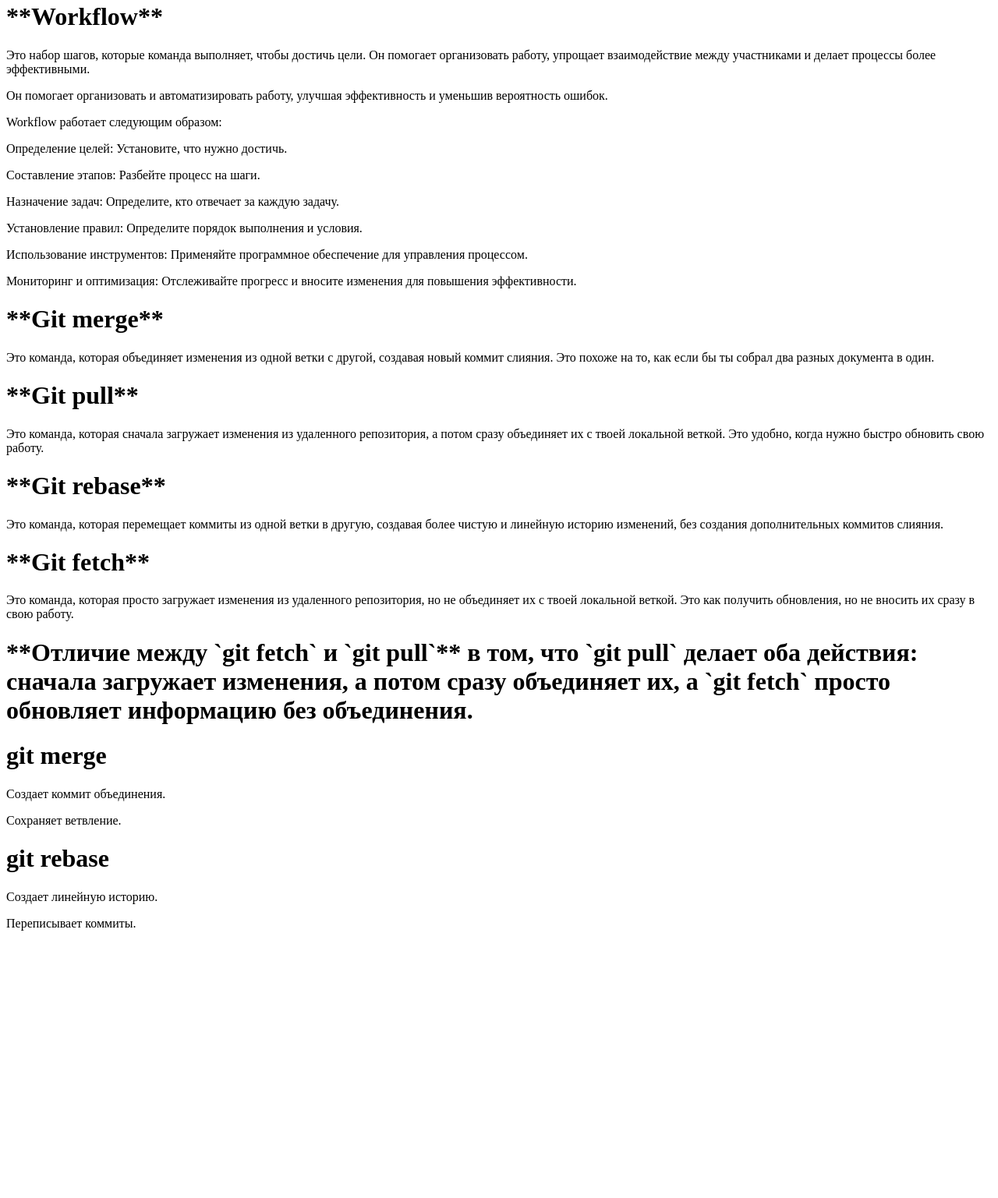
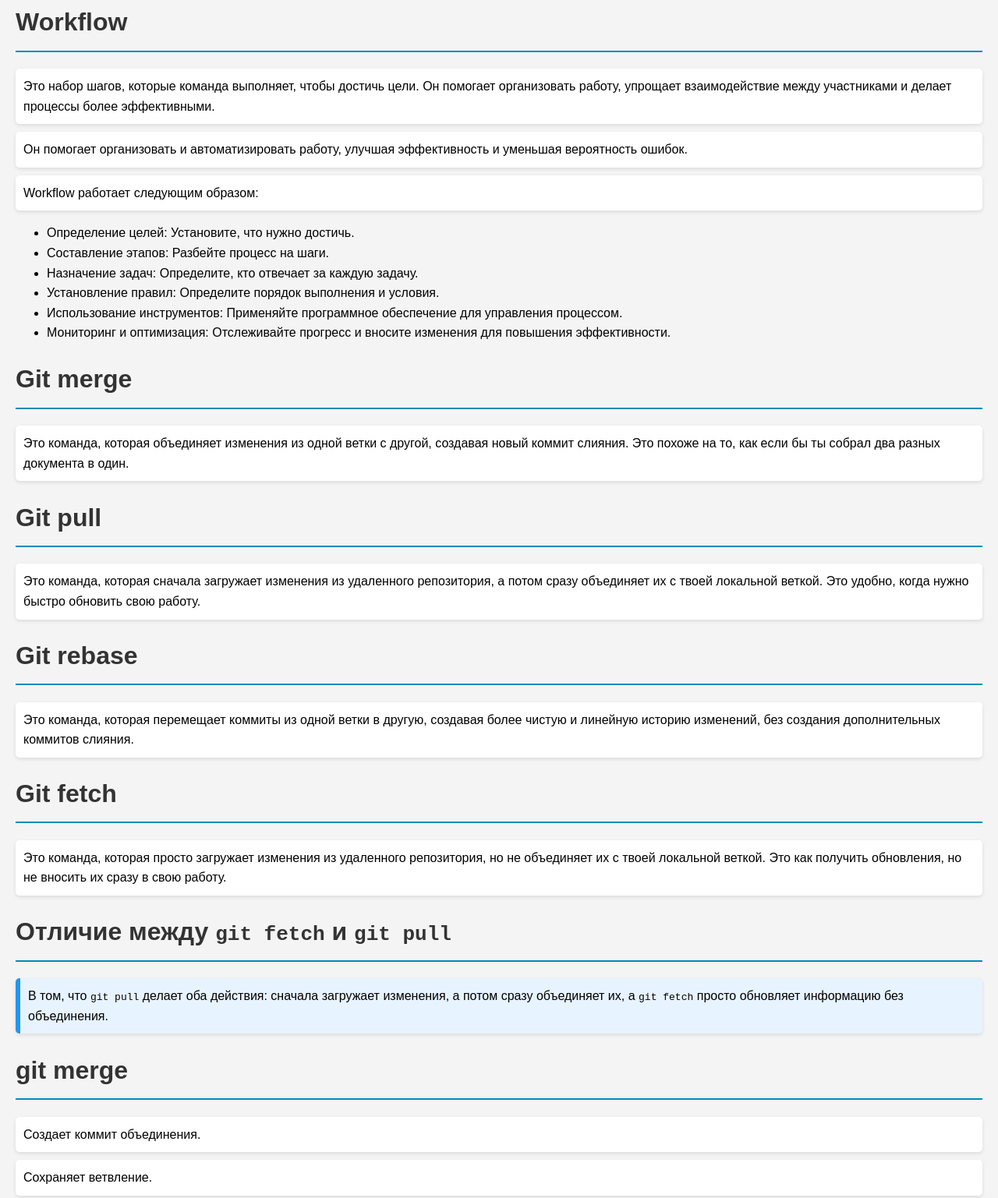
Before and after one commit to AmanturX/workflow, a plain HTML site: page index.html in a window 1280 px wide. Shown: the part 18-1555 px from the top of the page at 78% size. Before the commit the page ends 1228 px from the top, so only its background shows below. Drawn offline with Linux system fonts and the light colour scheme.

Commit message:
Add files via upload

```diff
--- a/index.html
+++ b/index.html
@@ -1,72 +1,76 @@
 <!DOCTYPE html>
-<html lang="en">
+<html lang="ru">
 <head>
     <meta charset="UTF-8">
     <meta name="viewport" content="width=device-width, initial-scale=1.0">
-    <title>Document</title>
+    <title>Workflow and Git Commands</title>
+    <style>
+        body {
+            font-family: Arial, sans-serif;
+            line-height: 1.6;
+            margin: 20px;
+            background-color: #f4f4f4;
+        }
+
+        h1 {
+            color: #333;
+            border-bottom: 2px solid #008cba;
+            padding-bottom: 10px;
+        }
+
+        p {
+            background: #fff;
+            padding: 10px;
+            border-radius: 5px;
+            margin: 10px 0;
+            box-shadow: 0 2px 5px rgba(0, 0, 0, 0.1);
+        }
+
+        .note {
+            background: #e7f3fe;
+            border-left: 6px solid #2196F3;
+            padding: 10px;
+            margin: 10px 0;
+        }
+    </style>
 </head>
 <body>
-    <h1>
-        **Workflow**
-    </h1>
+
+    <h1>Workflow</h1>
     <p>Это набор шагов, которые команда выполняет, чтобы достичь цели. Он помогает организовать работу, упрощает взаимодействие между участниками и делает процессы более эффективными.</p>
-    <p>
-        Он помогает организовать и автоматизировать работу, улучшая эффективность и уменьшив вероятность ошибок.
-    </p>
-    <p>
-        Workflow работает следующим образом:
-    </p>
-    <p>Определение целей: Установите, что нужно достичь.</p>
-    <p>Составление этапов: Разбейте процесс на шаги.</p>
-    <p>Назначение задач: Определите, кто отвечает за каждую задачу.</p>
-    <p>Установление правил: Определите порядок выполнения и условия.</p>
-    <p>Использование инструментов: Применяйте программное обеспечение для управления процессом.</p>
-    <p>Мониторинг и оптимизация: Отслеживайте прогресс и вносите изменения для повышения эффективности.</p>
+    <p>Он помогает организовать и автоматизировать работу, улучшая эффективность и уменьшая вероятность ошибок.</p>
+    <p>Workflow работает следующим образом:</p>
+    <ul>
+        <li>Определение целей: Установите, что нужно достичь.</li>
+        <li>Составление этапов: Разбейте процесс на шаги.</li>
+        <li>Назначение задач: Определите, кто отвечает за каждую задачу.</li>
+        <li>Установление правил: Определите порядок выполнения и условия.</li>
+        <li>Использование инструментов: Применяйте программное обеспечение для управления процессом.</li>
+        <li>Мониторинг и оптимизация: Отслеживайте прогресс и вносите изменения для повышения эффективности.</li>
+    </ul>
 
-    <h1>
-        **Git merge**
-    </h1>
-    <p>
-        Это команда, которая объединяет изменения из одной ветки с другой, создавая новый коммит слияния. Это похоже на то, как если бы ты собрал два разных документа в один.
-    </p>
-    <h1>
-        **Git pull**
-    </h1>
-    <p>
-        Это команда, которая сначала загружает изменения из удаленного репозитория, а потом сразу объединяет их с твоей локальной веткой. Это удобно, когда нужно быстро обновить свою работу.
-    </p>
-    <h1>
-        **Git rebase**
-    </h1>
-    <p>
-        Это команда, которая перемещает коммиты из одной ветки в другую, создавая более чистую и линейную историю изменений, без создания дополнительных коммитов слияния.
-    </p>
-    <h1>
-        **Git fetch**
-    </h1>
-    <p>
-        Это команда, которая просто загружает изменения из удаленного репозитория, но не объединяет их с твоей локальной веткой. Это как получить обновления, но не вносить их сразу в свою работу.
-    </p>
-    <h1>
-        **Отличие между `git fetch` и `git pull`** в том, что `git pull` делает оба действия: сначала загружает изменения, а потом сразу объединяет их, а `git fetch` просто обновляет информацию без объединения.
-    </h1>
-    <h1>
-        git merge
-    </h1>
-    <p>Создает коммит объединения.
-    </p>
-    <p>
-       Сохраняет ветвление.
-    </p>
+    <h1>Git merge</h1>
+    <p>Это команда, которая объединяет изменения из одной ветки с другой, создавая новый коммит слияния. Это похоже на то, как если бы ты собрал два разных документа в один.</p>
+
+    <h1>Git pull</h1>
+    <p>Это команда, которая сначала загружает изменения из удаленного репозитория, а потом сразу объединяет их с твоей локальной веткой. Это удобно, когда нужно быстро обновить свою работу.</p>
+
+    <h1>Git rebase</h1>
+    <p>Это команда, которая перемещает коммиты из одной ветки в другую, создавая более чистую и линейную историю изменений, без создания дополнительных коммитов слияния.</p>
+
+    <h1>Git fetch</h1>
+    <p>Это команда, которая просто загружает изменения из удаленного репозитория, но не объединяет их с твоей локальной веткой. Это как получить обновления, но не вносить их сразу в свою работу.</p>
+
+    <h1>Отличие между <code>git fetch</code> и <code>git pull</code></h1>
+    <p class="note">В том, что <code>git pull</code> делает оба действия: сначала загружает изменения, а потом сразу объединяет их, а <code>git fetch</code> просто обновляет информацию без объединения.</p>
+
+    <h1>git merge</h1>
+    <p>Создает коммит объединения.</p>
+    <p>Сохраняет ветвление.</p>
 
     <h1>git rebase</h1>
-    <p>
-        Создает линейную историю.
+    <p>Создает линейную историю.</p>
+    <p>Переписывает коммиты.</p>
 
-    </p>
-    <p>
-        Переписывает коммиты.
-    </p>
-
-
+</body>
 </html>
```
